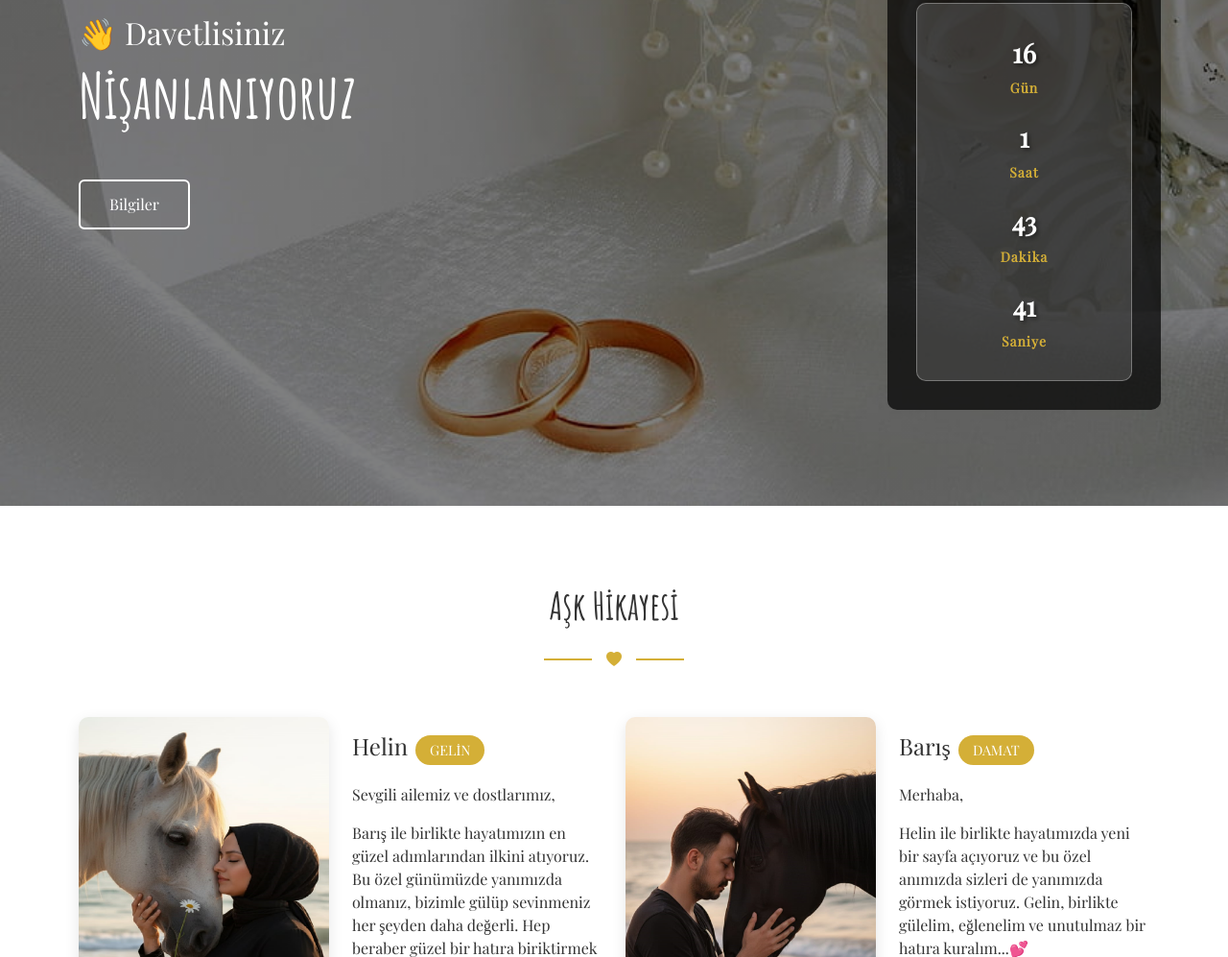
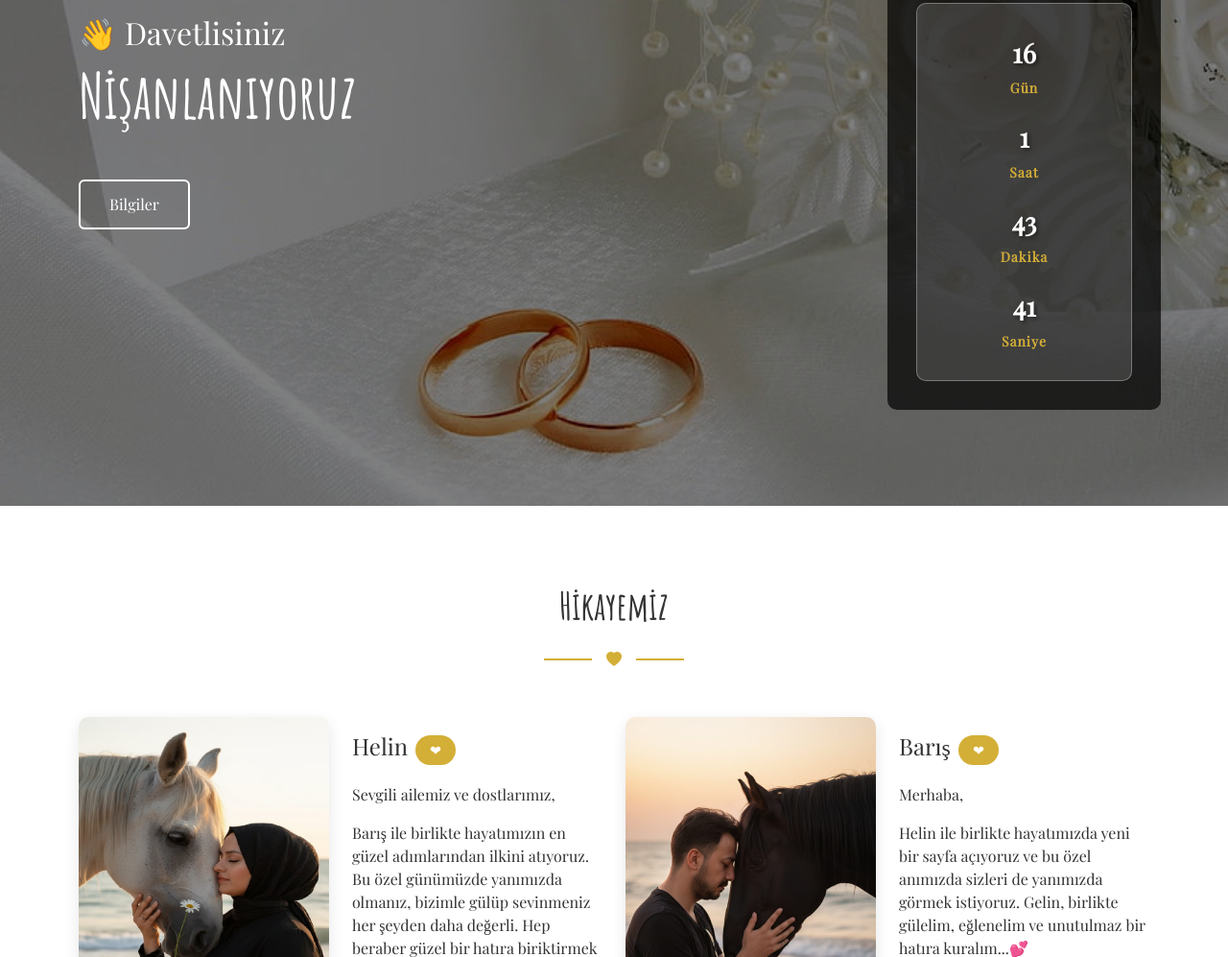
Before and after one commit to barisha-app/barishelin-deneme, a plain HTML site: page index.html in a window 1280 px wide. Shown: the part 273-1270 px from the top of the page at 96% size. Drawn offline with nearby package versions, Linux system fonts and the light colour scheme.

Commit message:
Update index.html

```diff
--- a/index.html
+++ b/index.html
@@ -445,7 +445,7 @@
 
                         <div class="col-lg-12 col-12">
                             <div class="section-title-wrap mb-5">
-                                <h2 class="section-title amatic-font">Aşk Hikayesi</h2>
+                                <h2 class="section-title amatic-font">Hikayemiz</h2>
 
                                 <div class="section-title-bottom">
                                     <span class="section-title-line"></span>
@@ -466,7 +466,7 @@
                                 <div class="about-info-title d-flex align-items-center my-3">
                                     <h4>Helin</h4>
 
-                                    <span class="about-tag ms-2">GELİN</span>
+                                    <span class="about-tag ms-2">❤︎</span>
                                 </div>
 
                                 <p>Sevgili ailemiz ve dostlarımız,</p>
@@ -500,7 +500,7 @@
                                 <div class="about-info-title d-flex align-items-center my-3">
                                     <h4>Barış</h4>
 
-                                    <span class="about-tag ms-2">DAMAT</span>
+                                    <span class="about-tag ms-2">❤︎</span>
                                 </div>
 
                                 <p>Merhaba,</p>
```
